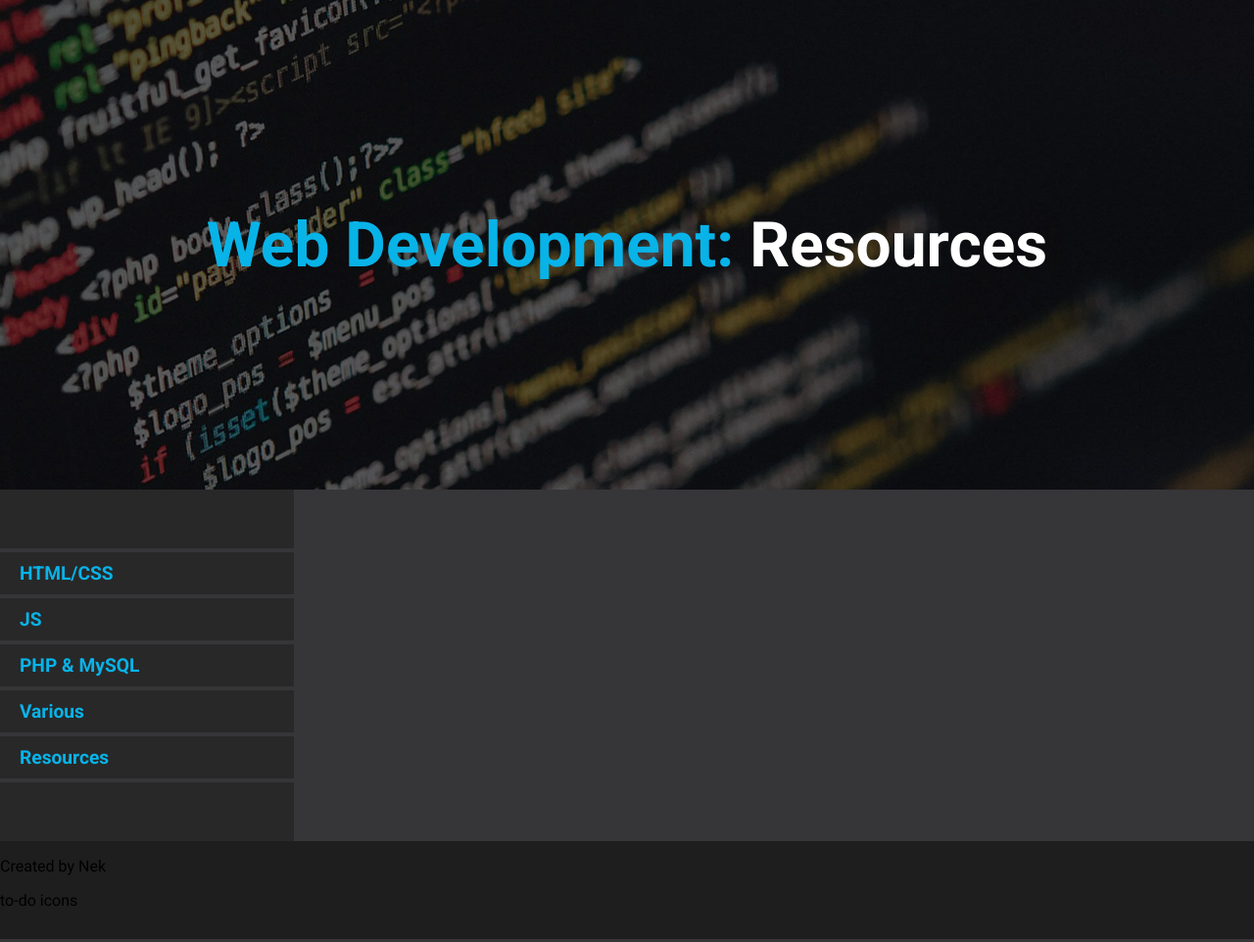
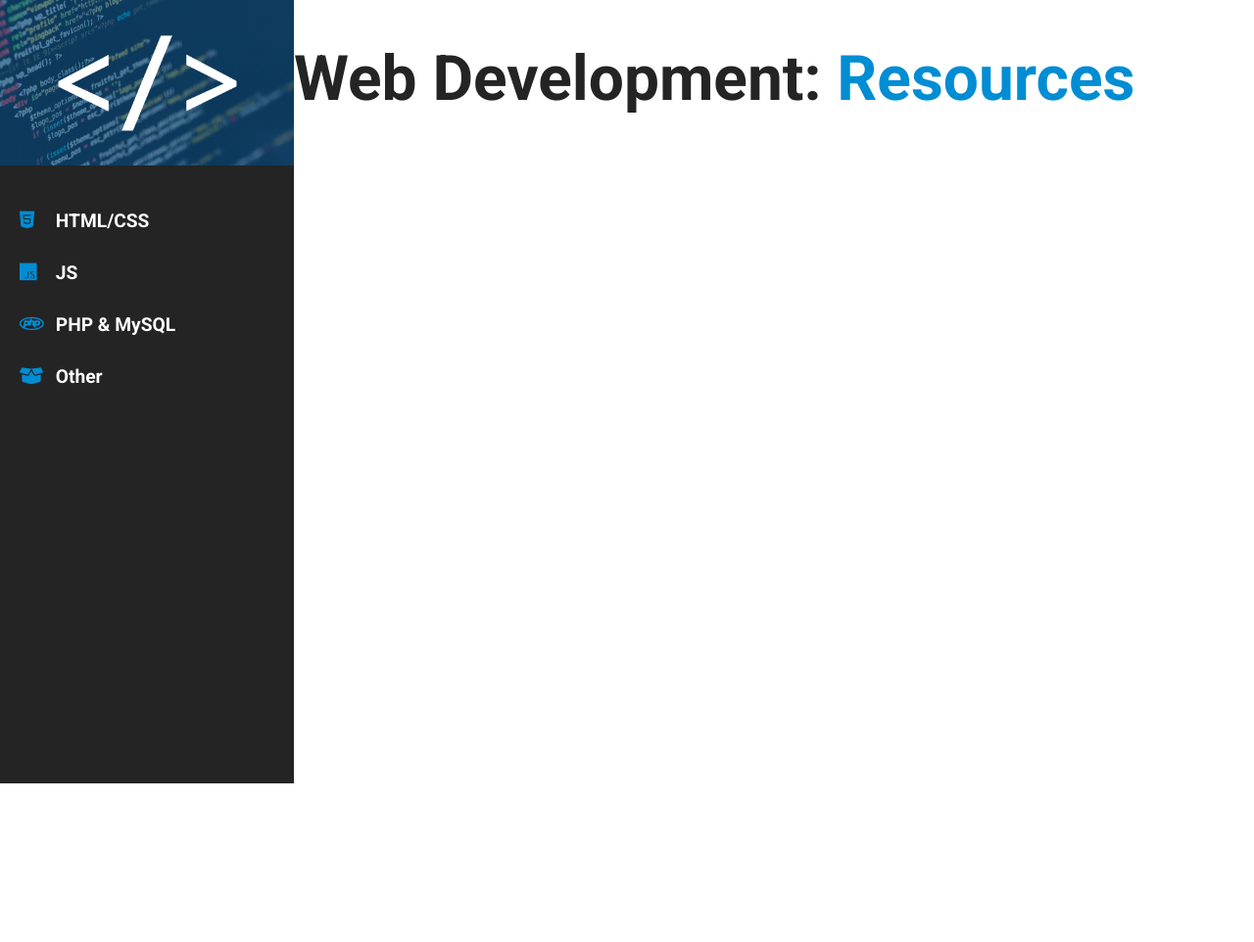
Before and after one commit to NekCS/fcc, a plain HTML site: page tribute-page/index.html in a window 1280 px wide. Shown: the top 962 px of the page at 98% size. Drawn offline with Linux system fonts and the light colour scheme.

Commit message:
Removed header, changed colors

```diff
--- a/tribute-page/css/style.css
+++ b/tribute-page/css/style.css
@@ -1,71 +1,75 @@
 :root {
-    --blue: #08b3e8;
-    --blue-dark: #3a405a;
-    --grey-darker: #1e1e1e;
-    --grey-dark: #282828;
-    --grey: #363537;
+    --grey: #242424;
+    --blue: #008DD3;
 }
-
 
 body {
     margin: 0;
     padding: 0;
-    background-color: var(--grey);
+    background-color: #fff;
     font-family: 'Roboto', Helvetica, Arial;
 }
 
 #main {
+    margin: auto;
     display: grid;
-    grid-template-rows: 500px auto 100px;
     grid-template-columns: 300px 1fr;
-    grid-template-areas: "header header"
-                         "nav    main"
-                         "footer footer";
+    grid-template-areas: "nav main";
 }
 
-
-header {
-    grid-area: header;
-    display: flex;
-   	align-items: center;
-    justify-content: center;
-    text-align: center;
-    background: url(../images/header-bg3.jpg) center center no-repeat;
-    background-size: cover;
-    color: var(--blue);
+#title {
+    color: var(--grey);
     font-size: 2em;
     font-family: 'Roboto', Helvetica, Arial;
 }
 
-header span {
-	color: white;
+#title span {
+	color: var(--blue);
 }
 
 nav {
     grid-area: nav;
-    padding: 60px 0;
-    background-color: var(--grey-dark);
-    color: var(--blue);
+    background-color: var(--grey);
+    color: white;
     font-size: 1.2em;
     font-weight: 700;
+    overflow: hidden;
+    position: sticky;
+    top: 0;
+    height: 100vh;
+    box-sizing: border-box;
+}
+
+nav img {
+    width: 100%;
 }
 
 nav .nav-item {
     padding: 10px 20px;
-    border-bottom: 4px solid var(--grey);
+    margin-bottom: 10px;
+}
+
+nav .nav-item:first-of-type {
+    margin-top: 30px;
+}
+
+nav .nav-item span {
+    margin-left: 10px;
+}
+
+nav .nav-item i {
+    color: var(--blue);
+    width: 22px;
 }
 
 nav .nav-item:hover {
-    color: white;
-    background-color: var(--blue);
-}
-
-nav .nav-item:first-Child {
-    border-top: 4px solid var(--grey);
+    color: var(--blue);
+    background-color: white;
 }
 
 main {
     grid-area: main;
+    height: 2000px;
 }
 
 footer {
--- a/tribute-page/index.html
+++ b/tribute-page/index.html
@@ -6,26 +6,25 @@
 	<meta name="author" content="NekCS">
 	<meta name="viewport" content="width=device-width, initial-scale=1">
 	<title>Web Development: Resources</title>
+	<link rel="icon" type="image/png" href="images/favicons/favicon-16x16.png" sizes="16x16">
+	<link rel="icon" type="image/png" href="images/favicons/favicon-32x32.png" sizes="32x32">
+	<link rel="icon" type="image/png" href="images/favicons/favicon-96x96.png" sizes="96x96">
+	<link rel="stylesheet" href="https://use.fontawesome.com/releases/v5.6.3/css/all.css" integrity="sha384-UHRtZLI+pbxtHCWp1t77Bi1L4ZtiqrqD80Kn4Z8NTSRyMA2Fd33n5dQ8lWUE00s/" crossorigin="anonymous">
 	<link href="https://fonts.googleapis.com/css?family=Roboto:300,400,500,700,900" rel="stylesheet">
 	<link rel="stylesheet" type="text/css" href="css/style.css">
 </head>
 <body>
 	<div id="main">
-		<header id="header">
+		<nav>
+			<img src="images/nav-logo.jpg" alt="">
+			<div class="nav-item"><i class="fab fa-html5"></i> <span>HTML/CSS</span></div>
+			<div class="nav-item"><i class="fab fa-js"></i> <span>JS</span></div>
+			<div class="nav-item"><i class="fab fa-php"></i> <span>PHP & MySQL</span></div>
+			<div class="nav-item"><i class="fas fa-box-open"></i> <span>Other</span></div>
+		</nav>
+		<main>
 			<div id="title"><h1>Web Development: <span>Resources</span></h1></div>
-		</header>
-		<nav>
-			<div class="nav-item">HTML/CSS</div>
-			<div class="nav-item">JS</div>
-			<div class="nav-item">PHP & MySQL</div>
-			<div class="nav-item">Various</div>
-			<div class="nav-item">Resources</div>
-		</nav>
-		<main></main>
-		<footer>
-			<p>Created by Nek</p>
-			<p>to-do icons</p>
-		</footer>
+		</main>
 	</div>
 </body>
 </html>
```
Also changed, not shown: tribute-page/images/header-bg.jpg (deleted), tribute-page/images/nav-logo.jpg (added).
